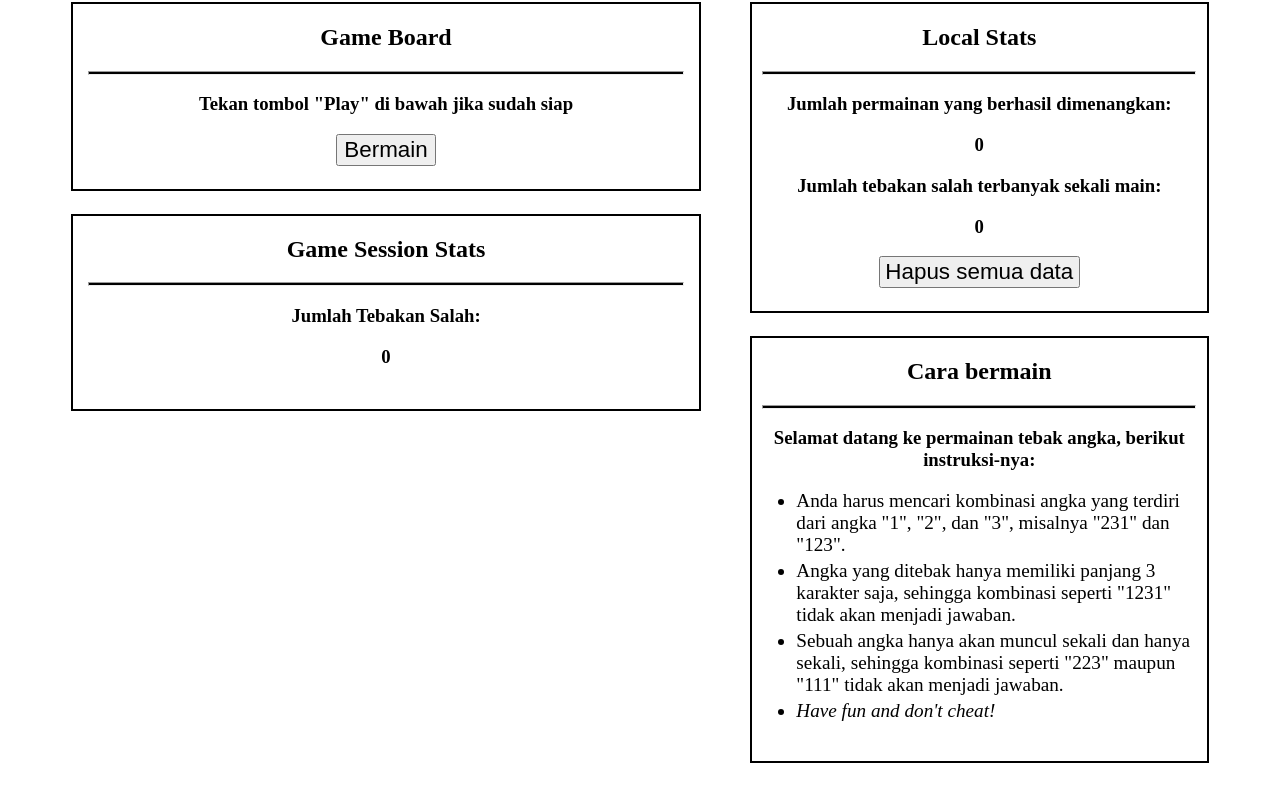
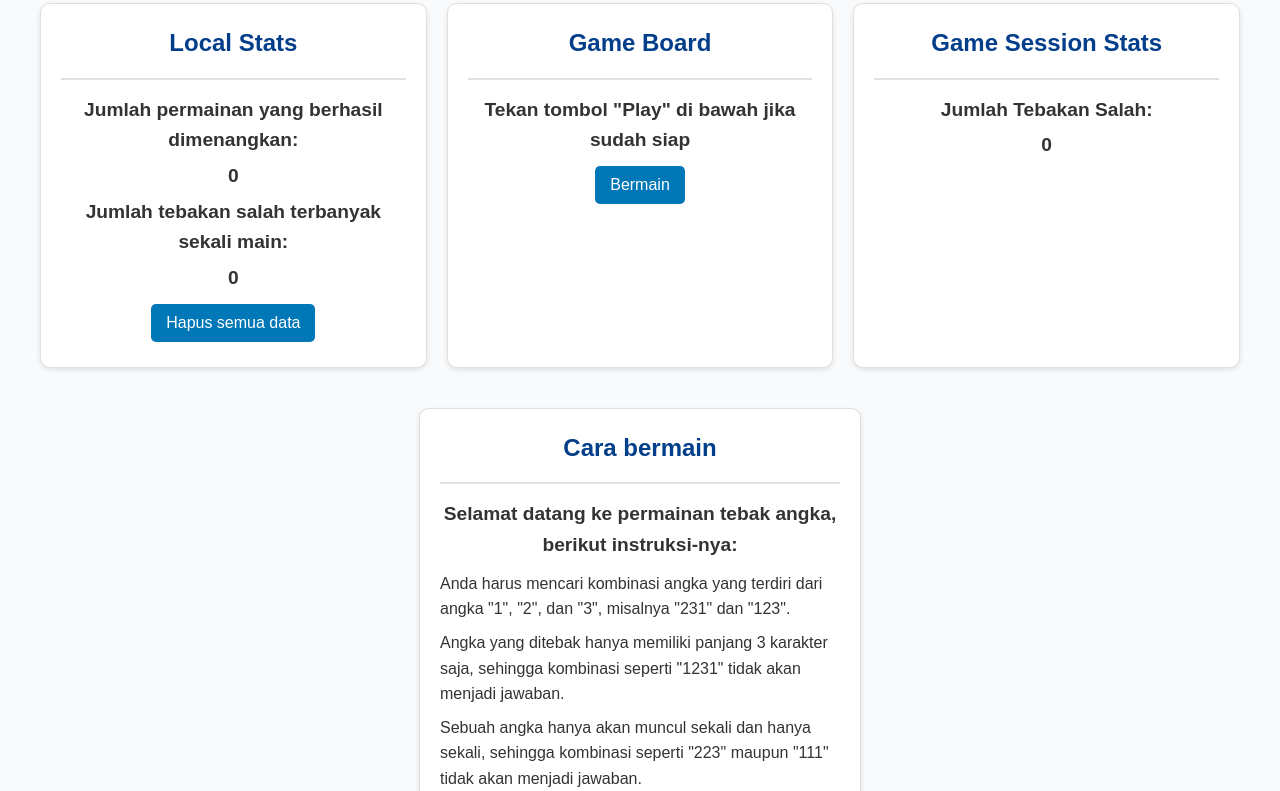
Before and after one commit to ai-azz/game_tebak-angka, a plain HTML site: page index.html in a window 1280 px wide. Shown: the part 78-869 px from the top of the page. Drawn offline with Linux system fonts and the light colour scheme.

```diff
--- a/styles.css
+++ b/styles.css
@@ -1,66 +1,111 @@
-hr {
-    height: 2px;
-    color: black;
-    background-color: black;
-    width: 95%;
+body, h1, h2, h3, ul, li, p {
+    margin: 0;
+    padding: 0;
+    box-sizing: border-box;
+}
+
+body {
+    font-family: 'Poppins', sans-serif;
+    background-color: #f9fafb;
+    color: #333;
+    line-height: 1.6;
+    display: flex;
+    flex-direction: column;
+    align-items: center;
+    padding: 20px;
+}
+
+h1 {
+    font-size: 2em;
+    margin-bottom: 10px;
+    color: #0077b6;
+    text-align: center;
+}
+
+h2 {
+    font-size: 1.5em;
+    margin-bottom: 10px;
+    color: #023e8a;
+}
+
+h3 {
+    font-size: 1.2em;
+    margin-bottom: 5px;
+}
+
+ul {
+    list-style: none;
+    padding: 0;
+    margin: 10px 0;
 }
 
 li {
-    margin-top: 1%;
-    margin-bottom: 1%;
-    font-size: 120%;
+    margin-bottom: 8px;
 }
 
 .contents {
-    margin-left: 5%;
-    margin-right: 5%;
+    display: flex;
+    flex-wrap: wrap;
+    gap: 20px;
+    justify-content: center;
+    max-width: 1200px;
+    width: 100%;
 }
 
 .child-content {
-    border: 2px solid black;
-    padding-bottom: 2%;
-    margin-bottom: 1%;
+    background: #ffffff;
+    border: 1px solid #e0e0e0;
+    border-radius: 10px;
+    padding: 20px;
+    flex: 1;
+    min-width: 300px;
+    max-width: 400px;
+    text-align: center;
+    box-shadow: 0px 2px 5px rgba(0, 0, 0, 0.1);
 }
 
-.button {
-    padding-left: 1%;
-    padding-right: 1%;
-    font-size: 140%;
+.button, .answer-button {
+    background-color: #0077b6;
+    color: white;
+    border: none;
+    border-radius: 5px;
+    padding: 10px 15px;
+    font-size: 1em;
+    cursor: pointer;
+    transition: background-color 0.3s ease, transform 0.2s ease;
+    margin: 5px;
+}
+
+.button:hover, .answer-button:hover {
+    background-color: #005f99;
+    transform: scale(1.05);
 }
 
 .answer-button {
-    margin-left: 2%;
-    margin-right: 2%;
-    padding: 2%;
-    font-size: 140%;
-    width: 12%;
+    display: inline-block;
+    width: 60px;
+    height: 40px;
+    font-size: 1em;
 }
 
-#total-stats {
-    float: right;
-    width: 40%;
-    height: 50%;
+#total-stats, #session-stats, #gameboard, #instructions {
+    margin-bottom: 20px;
 }
 
-#gameboard {
-    float: left;
-    width: 55%;
-    height: 40%;
+@media (max-width: 768px) {
+    .contents {
+        flex-direction: column;
+        gap: 10px;
+    }
+
+    .child-content {
+        max-width: 100%;
+    }
 }
 
-#session-stats {
-    float: left;
-    margin-top: 1%;
-    width: 55%;
+hr {
+    border: none;
+    height: 2px;
+    background: #e0e0e0;
+    margin: 15px 0;
 }
-
-#instructions {
-    float: right;
-    margin-top: 1%;
-    width: 40%;
-}
-
-#instructions-list {
-    margin-left: 1%;
-    margin-right: 1%;
-}
```
Also changed, not shown: image/image.png (added), 1 other file.
